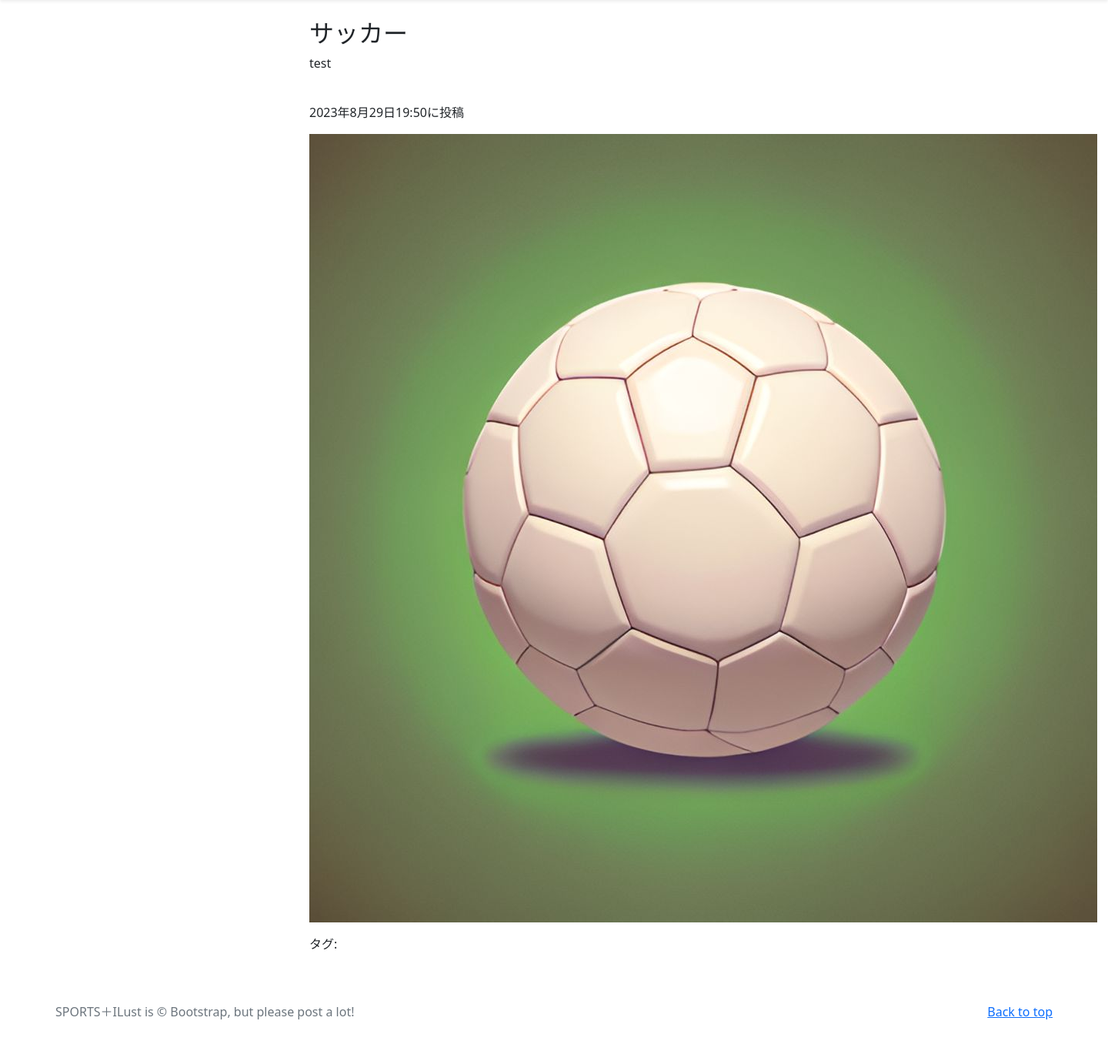
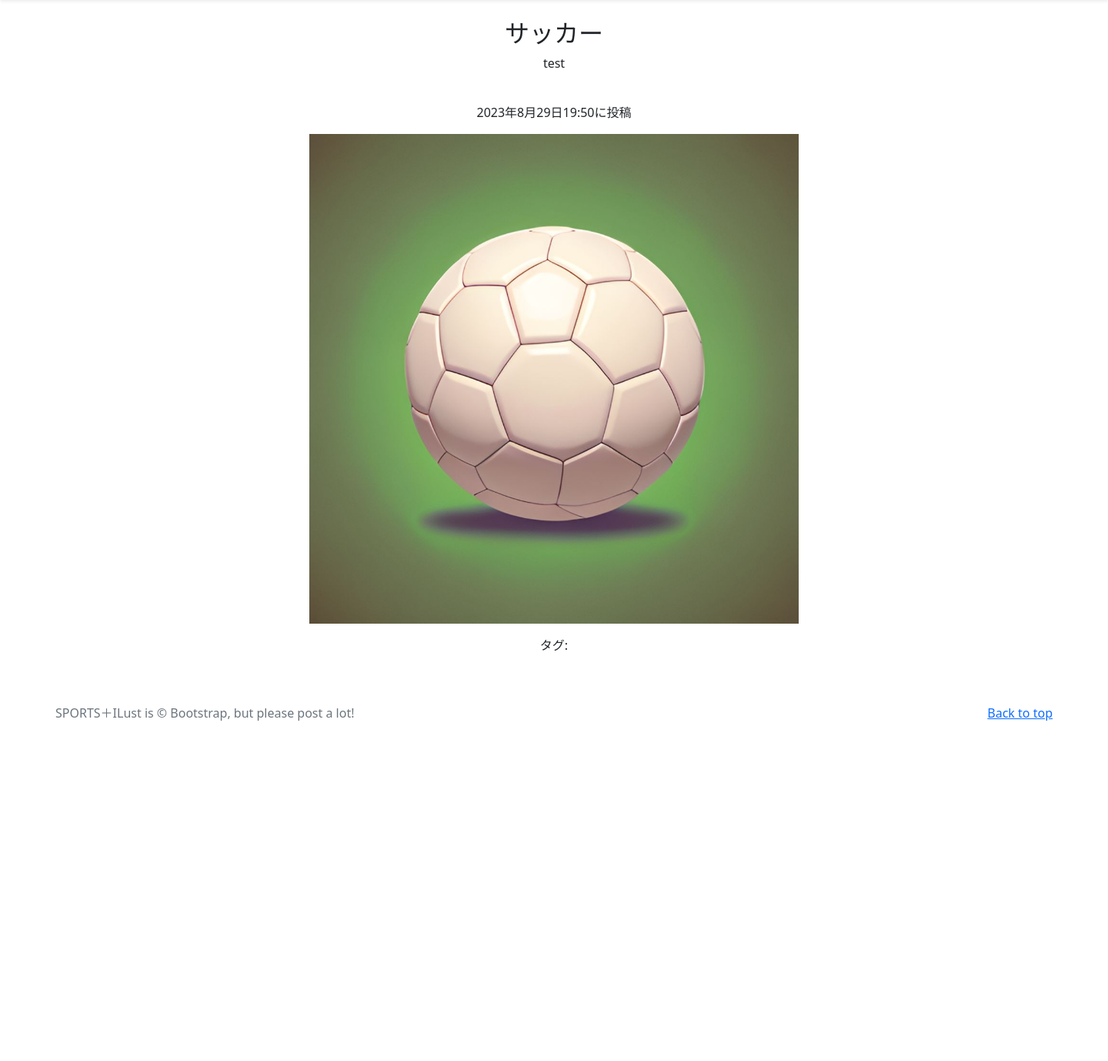
Before and after one commit to mark1043/Ilastproject, a Django app: page /ilast-detail/2 in a window 1440 px wide. Shown: the part 56-1434 px from the top of the page at 77% size. After the commit the page ends 992 px from the top, so only its background shows below. Run offline with Django 4.2, Linux system fonts and the light colour scheme; data comes from the database, SQL or seed files in the repository.

Commit message:
Update detail.html

```diff
--- a/ilast/templates/detail.html
+++ b/ilast/templates/detail.html
@@ -5,24 +5,23 @@
 <br>
 <div class="container">
   <div class="row">
-          <div class="col offset-3">
+    <div class="col-md-6 offset-md-3 text-center"> <!-- 中央に配置するためのクラスを追加 -->
       <h2>{{object.title}}</h2>
       <p>{{object.comment}}</p>
       <br>
       <p>{{object.posted_at}}に投稿</p>
-            <p><img src="{{ object.image1.url }}"></img></p>
+      <p><img src="{{ object.image1.url }}" alt="Image 1" style="max-width: 100%; height: auto;"></p>
       {% if object.image2 %}
-              <p><img src="{{ object.image2.url }}"></img></p>
+        <p><img src="{{ object.image2.url }}" alt="Image 2" style="max-width: 100%; height: auto;"></p>
       {% endif %}
       <p>タグ: {% for tag in object.tags.all %}{{ tag }}{% if not forloop.last %}, {% endif %}{% endfor %}</p>
       {% if request.user == object.user %}
-            <a href="{% url 'ilast:ilast_edit' object.pk %}" class="btn btn-sm btn-outline-secondary">Edit</a>
+        <a href="{% url 'ilast:ilast_edit' object.pk %}" class="btn btn-sm btn-outline-secondary">編集する</a>
         <form method="POST">
-            <a href="{% url 'ilast:ilast_delete' object.pk %}"
-               class="btn btn-primary my-2">削除する</a>
+          <a href="{% url 'ilast:ilast_delete' object.pk %}" class="btn btn-primary my-2">削除する</a>
+        </form>
       {% endif %}
-
-          </dv>
-        </dv>
-      </dv>
+    </div>
+  </div>
+</div>
 {% endblock %}
```
Lines whose indentation alone changed are shown as unchanged.
